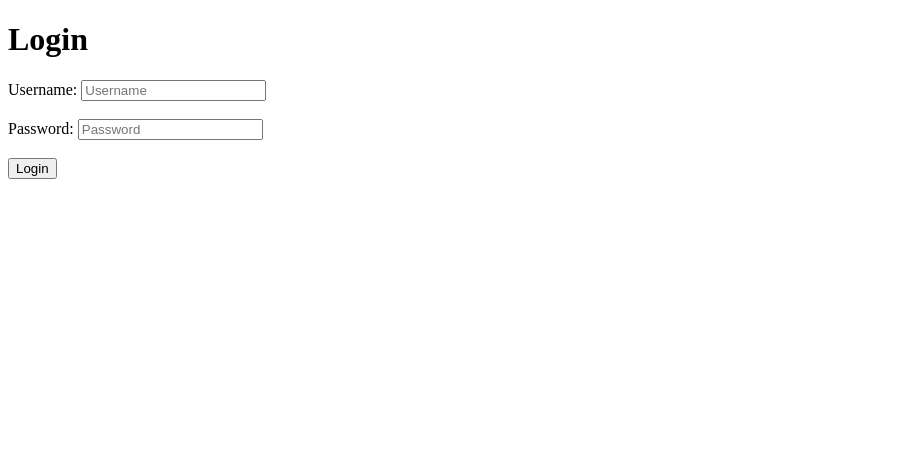
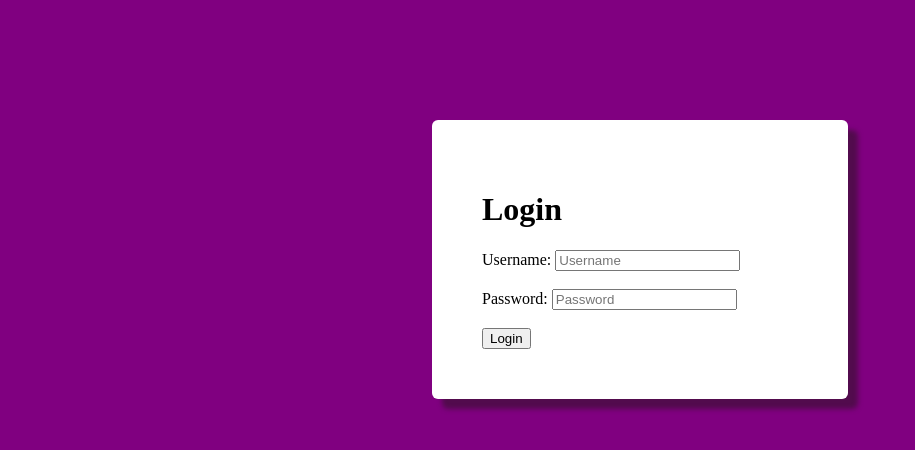
Before and after one commit to janrgb/CS331_Phase_III_Proj, a PHP site: page / in a window 1280 px wide. Shown: the top 450 px of the page, without its empty margins (0-915 px from the left). Run offline with PHP 8.4, Linux system fonts and the light colour scheme.

Commit message:
Added CSS

```diff
--- a/styles.css
+++ b/styles.css
@@ -4,8 +4,15 @@ html
 
 body
 {
+    background-color: purple;
 }
 
 #login-form
 {
+    background-color: white;
+    width: 25%;
+    margin: 120px auto;
+    padding: 50px;
+    box-shadow: 10px 10px 5px rgb(82, 11, 77);
+    border-radius: 6px;
 }
```
